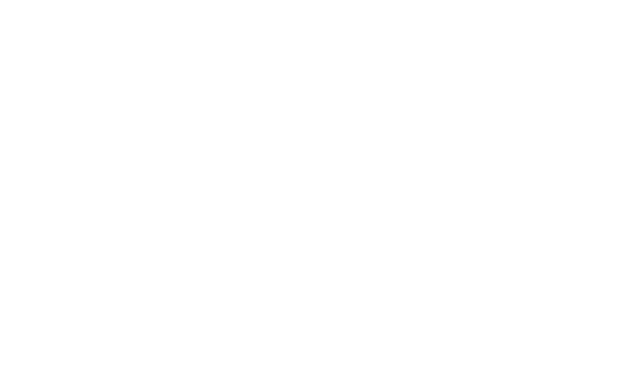
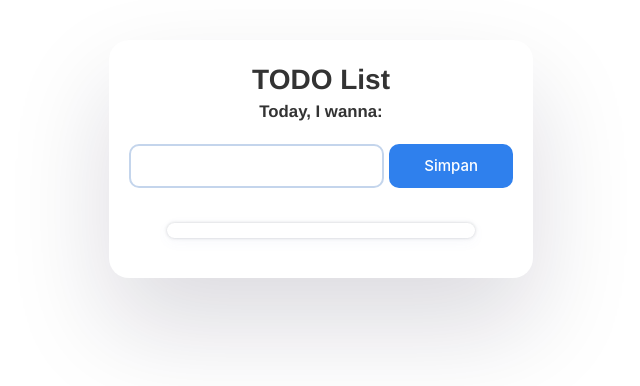
Before and after one commit to dts-kominfo-rea2b/challenge-08-dimyatiutoyo, a website: page index.html in a window 1280 px wide. Shown: the whole page, without its empty margins (319-959 px from the left). Drawn offline with Linux system fonts and the light colour scheme.

Commit message:
modify index.html

```diff
--- a/index.html
+++ b/index.html
@@ -1,41 +1,69 @@
 <!DOCTYPE html>
 <html lang="en">
+
 <head>
   <meta charset="UTF-8" />
   <meta http-equiv="X-UA-Compatible" content="IE=edge" />
   <meta name="viewport" content="width=device-width, initial-scale=1.0" />
   <title>Challenge - DOM</title>
+  <link rel="stylesheet" href="style.css" />
 </head>
+
 <body>
   <div id="app">
     <!-- TODO: Buatlah sebuah header dengan id todo-title -->
+    <h3 id="todo-title">TODO List</h3>
     <!-- TODO: Buatlah sebuah subtitle dengan id todo-subtitle -->
+    <h6 id="todo-subtitle">Today, I wanna:</h6>
 
+    <div class="input-horizontal">
       <!-- Section: input -->
       <!-- TODO: Buatlah sebuah input bertipe text dengan id todo-input -->
+      <input type="text" id="todo-input">
       <!-- TODO: Buatlah sebuah button dengan id todo-submit -->
+      <button id="todo-submit">Simpan</button>
+    </div>
 
     <!-- Section output -->
     <!-- TODO: Buatlah sebuah <ul> dengan id todo-output -->
+    <div class="card">
+      <ul id="todo-output">
+      </ul>
+    </div>
   </div>
 
   <!-- ! Untuk tantangan ini, script jangan diubah ke external js yah ! -->
   <script>
     // TODO: Deklarasi variable sesuai dengan kebutuhan di sini
-      let button;
-      let input;
-      let output;
+    let button = document.querySelector('#todo-submit');
+    let input = document.querySelector('#todo-input');
+    let output = document.querySelector('#todo-output');
 
     // TODO: Buatlah sebuah fungsi dengan nama fnClickHandler
     // Fungsi yang digunakan untuk menambahkan tulisan
     // Jangan ubah cara deklarasi fungsinya, cukup isi saja
-      function fnClickHandler(toDoItem) {}
+    function fnClickHandler(toDoItem) {
+      let newLi = document.createElement('li');
+      newLi.innerText = toDoItem;
+      output.appendChild(newLi);
+      input.value = '';
+    }
 
     // TODO: register event onclick / addEventListener untuk button
     // akan menjalankan fungsi fnClickHandler
+    button.addEventListener('click', (e) => {
+      fnClickHandler(input.value);
+      input.focus();
+    });
 
     // TODO: register event onkeypress / addEventListener untuk input
     // sehingga saat di input ditekan enter akan menjalankan fungsi fnClickHandler juga
+    input.addEventListener('keypress', (e) => {
+      if (e.key === 'Enter') {
+        fnClickHandler(input.value);
+      }
+    });
   </script>
 </body>
+
 </html>
--- /dev/null
+++ b/style.css
@@ -0,0 +1,146 @@
+* {
+  margin: 0 auto;
+  padding: 0;
+}
+
+body {
+  font-family: 'Helvetica Neue', Helvetica, Arial, sans-serif;
+  font-size: 14px;
+  line-height: 1.42857143;
+  color: #333;
+  background-color: #fff;
+}
+
+#app {
+  background-color: white;
+  width: 30%;
+  margin-top: 40px;
+  padding: 20px;
+  border-radius: 20px;
+  box-shadow: rgba(17, 12, 46, 0.15) 0px 48px 100px 0px;
+  display: flex;
+  flex-direction: column;
+}
+
+#todo-title {
+  font-size: 2em;
+  font-weight: bold;
+  text-align: center;
+}
+
+#todo-subtitle {
+  font-size: 1.2em;
+  font-weight: bold;
+  text-align: center;
+  margin-bottom: 20px;
+}
+
+.input-horizontal {
+  display: flex;
+  flex-direction: row;
+  align-items: center;
+  margin-bottom: 20px;
+}
+
+#todo-input {
+  justify-items: center;
+  width: 100%;
+  height: 40px;
+  border: 2px solid #c4d5ec;
+  border-radius: 10px;
+  outline: none;
+  padding: 0 10px;
+  font-size: 1.2em;
+  margin-right: 5px;
+}
+
+#todo-input:focus {
+  outline: none;
+  border: 2px solid #2f80ed;
+}
+
+#todo-submit {
+  appearance: none;
+  backface-visibility: hidden;
+  background-color: #2f80ed;
+  border-radius: 10px;
+  border-style: none;
+  box-shadow: none;
+  box-sizing: border-box;
+  color: #fff;
+  cursor: pointer;
+  display: inline-block;
+  font-family: Inter, -apple-system, system-ui, "Segoe UI", Helvetica, Arial, sans-serif;
+  font-size: 15px;
+  font-weight: 500;
+  height: 44px;
+  letter-spacing: normal;
+  line-height: 1;
+  outline: none;
+  overflow: hidden;
+  padding: 12px 13px;
+  position: relative;
+  text-align: center;
+  text-decoration: none;
+  transform: translate3d(0, 0, 0);
+  transition: all .3s;
+  user-select: none;
+  -webkit-user-select: none;
+  touch-action: manipulation;
+  vertical-align: top;
+  white-space: nowrap;
+}
+
+#todo-submit:hover {
+  background-color: #1366d6;
+  box-shadow: rgba(0, 0, 0, .05) 0 5px 30px, rgba(0, 0, 0, .05) 0 1px 4px;
+  opacity: 1;
+  transform: translateY(0);
+  transition-duration: .35s;
+}
+
+#todo-submit:hover:after {
+  opacity: .5;
+}
+
+#todo-submit:active {
+  box-shadow: rgba(0, 0, 0, .1) 0 3px 6px 0, rgba(0, 0, 0, .1) 0 0 10px 0, rgba(0, 0, 0, .1) 0 1px 4px -1px;
+  transform: translateY(2px);
+  transition-duration: .35s;
+}
+
+#todo-submit:active:after {
+  opacity: 1;
+}
+
+@media (min-width: 768px) {
+  #todo-submit {
+    padding: 14px 22px;
+    width: 176px;
+  }
+}
+
+.card {
+  background-color: #fff;
+  border-radius: 10px;
+  box-shadow: rgba(67, 71, 85, 0.27) 0px 0px 0.25em, rgba(90, 125, 188, 0.05) 0px 0.25em 1em;
+  margin-bottom: 20px;
+  margin-top: 15px;
+  padding-top: 10px;
+  padding-bottom: 5px;
+  width: 80%;
+}
+
+#todo-output>li {
+  padding: 10px;
+  padding-left: 20px;
+  padding-right: 20px;
+  list-style: none;
+  margin-bottom: 10px;
+  border-bottom: 1px solid rgb(182, 182, 182);
+}
+
+#todo-output>li:last-child {
+  margin-bottom: 0;
+  border-bottom: none;
+}
```
Lines whose indentation alone changed are shown as unchanged.
